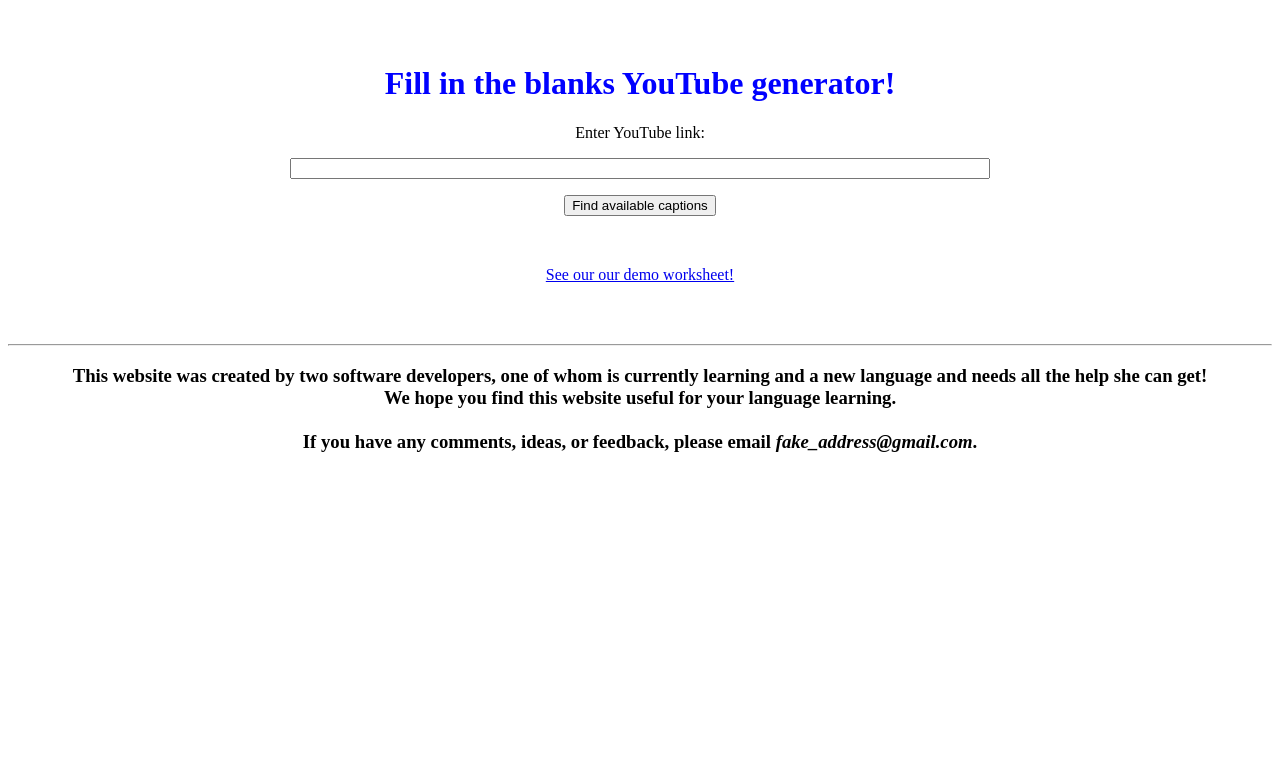
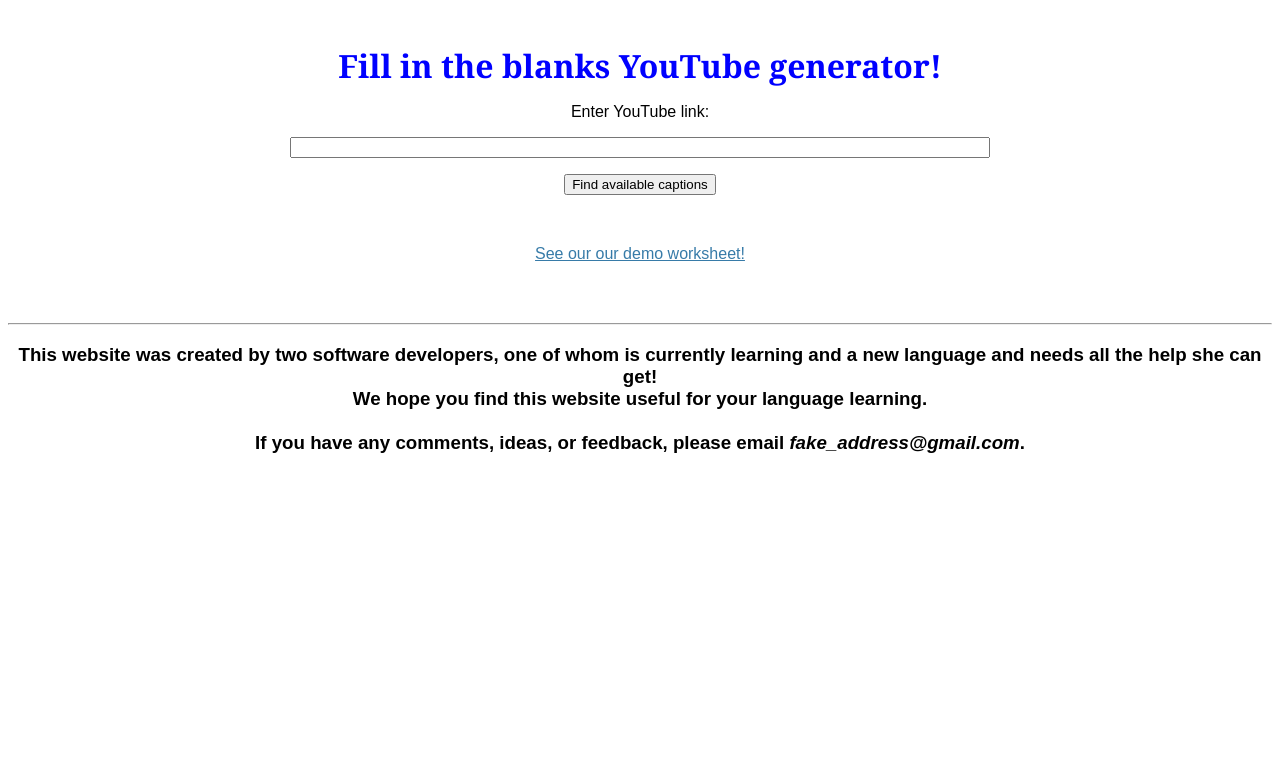
Before and after one commit to s-avni/fill-in-the-blanks-youtube, a Flask app: page / in a window 1280 px wide. Shown: the top 780 px of the page. Run offline with Flask 2, Linux system fonts and the light colour scheme.

Commit message:
added css style sheet

```diff
--- /dev/null
+++ b/static/style.css
@@ -0,0 +1,9 @@
+/*Note! Flask css gets cached, and a regular refresh of the page will
+not show the css changes. Do Ctrl + Shift + R for a hard refresh to see changes*/
+
+/*https://stackoverflow.com/questions/30717443/flask-does-not-load-css-file*/
+
+
+body            { font-family: sans-serif; }
+a, h1, h2       { color: #377ba8; }
+h1, h2          { font-family: 'Georgia', serif; margin: 0; }
--- a/templates/caption_selection.html
+++ b/templates/caption_selection.html
@@ -8,6 +8,8 @@
         </td>
     </tr>
 {%- endmacro %}
+
+<link rel="stylesheet" type="text/css" href="{{ url_for('static', filename='style.css') }}"/>
 
 
 <br />
--- a/templates/homepage.html
+++ b/templates/homepage.html
@@ -1,3 +1,5 @@
+<link rel="stylesheet" type="text/css" href="{{ url_for('static', filename='style.css') }}"/>
+
 <br />
 <br />
 
```
